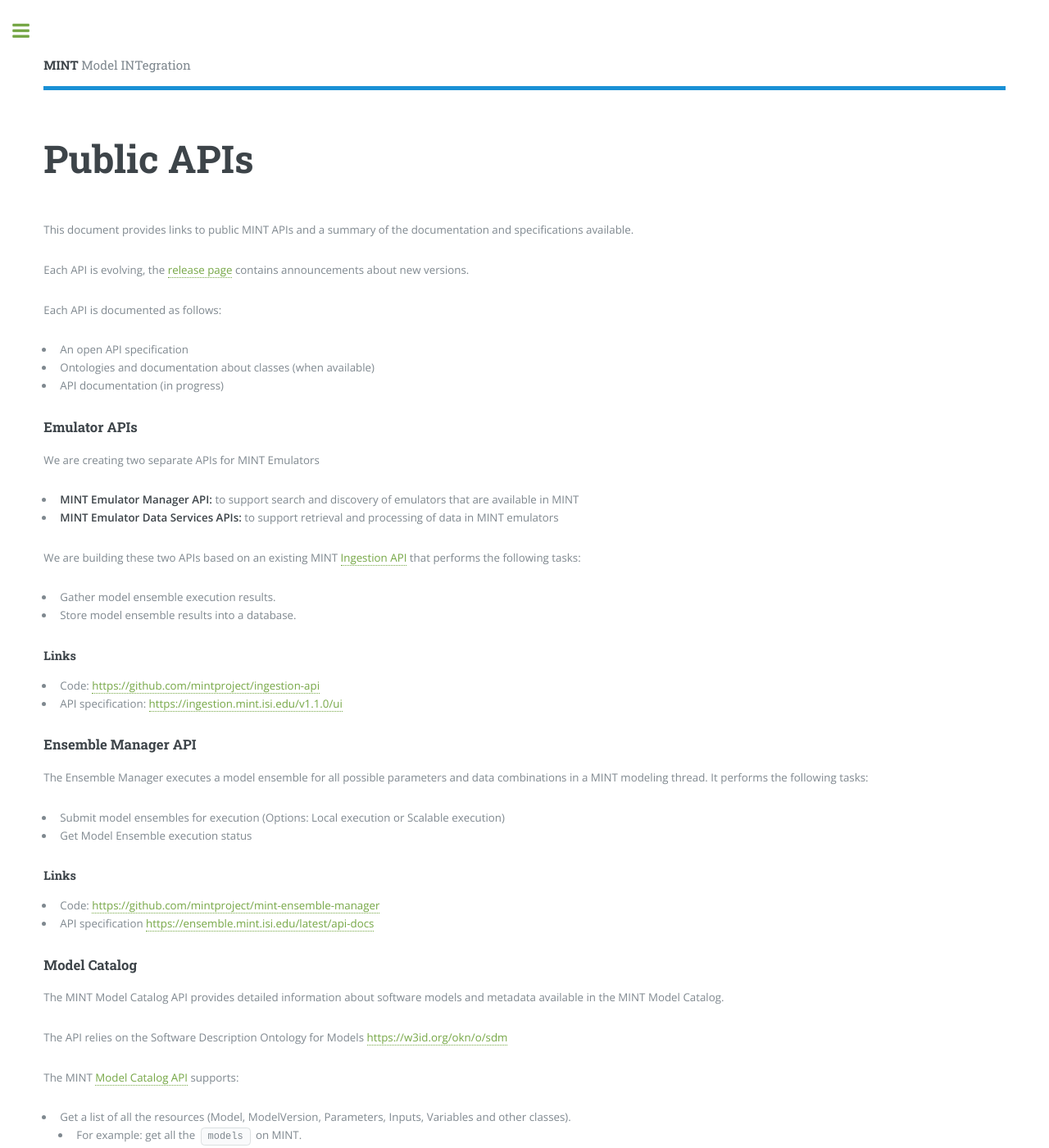
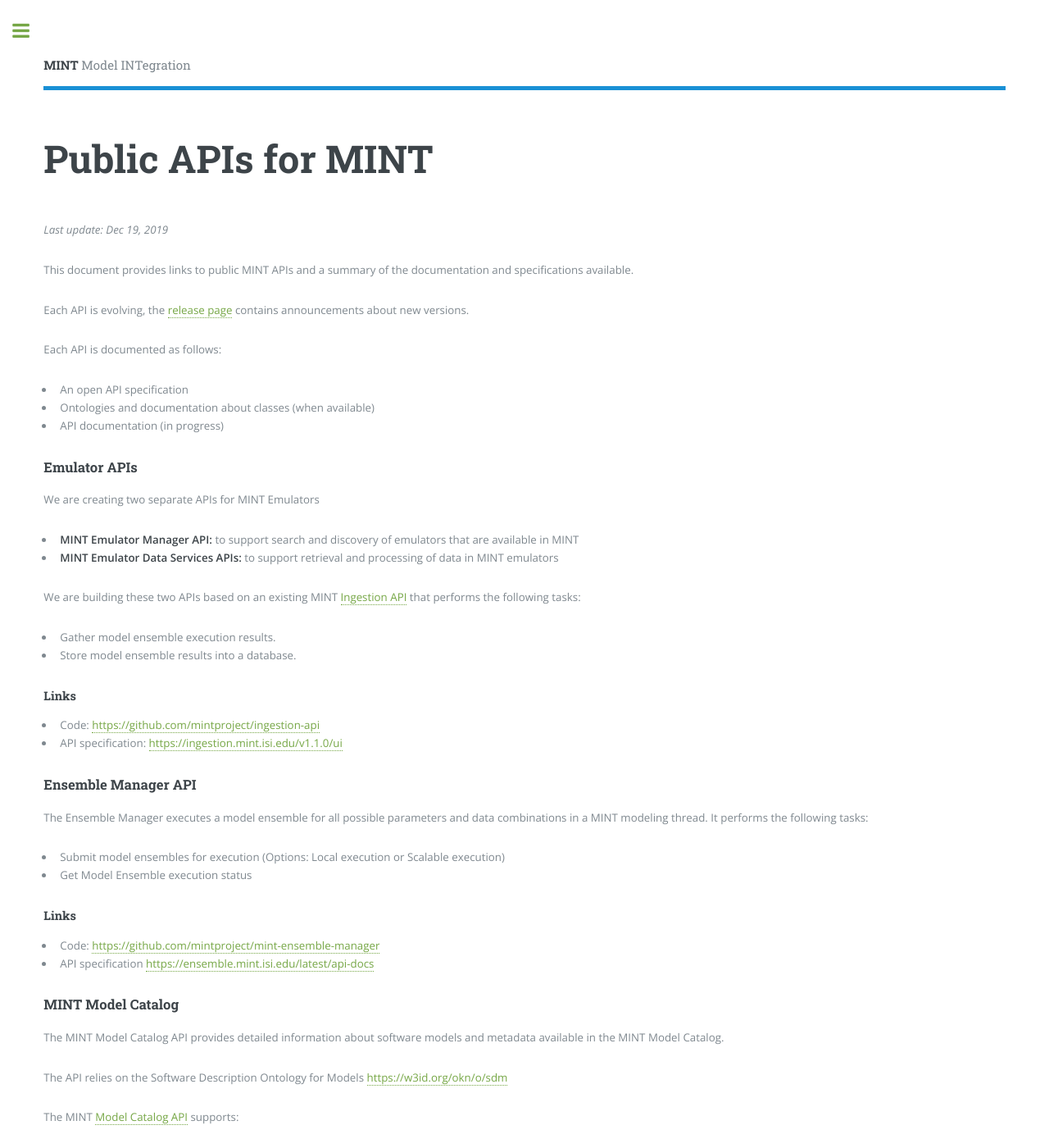
Before and after one commit to KnowledgeCaptureAndDiscovery/MINT, a Jekyll site: the page built from apis.md, in a window 1280 px wide and 1400 px high. Shown: the whole window at 82% size. Built offline with Jekyll 4.4.1, drawn with Linux system fonts in a browser that asks for light colours; some of the changed text lies outside the part shown.

Commit message:
fix: title

```diff
--- a/apis.md
+++ b/apis.md
@@ -1,7 +1,9 @@
 ---
 layout: page
-title: Public APIs
+title: Public APIs for MINT
 ---
+
+*Last update: Dec 19, 2019*
 
 This document provides links to public MINT APIs and a summary of the documentation and specifications available.
 
@@ -43,7 +45,7 @@ The Ensemble Manager executes a model ensemble for all possible parameters and d
 
 
 
-### Model Catalog
+### MINT Model Catalog
 
 The MINT Model Catalog API provides detailed information about software models and metadata available in the MINT Model Catalog.
 
@@ -77,7 +79,7 @@ We provides the following clients:
 - API specification: [https://api.models.mint.isi.edu/latest/ui/](https://api.models.mint.isi.edu/latest/ui/)
 
 
-### DataCatalog
+### MINT Data Catalog
 
 Provides access to a curated collection of a datasets in the MINT Data Catalog.
 
```
